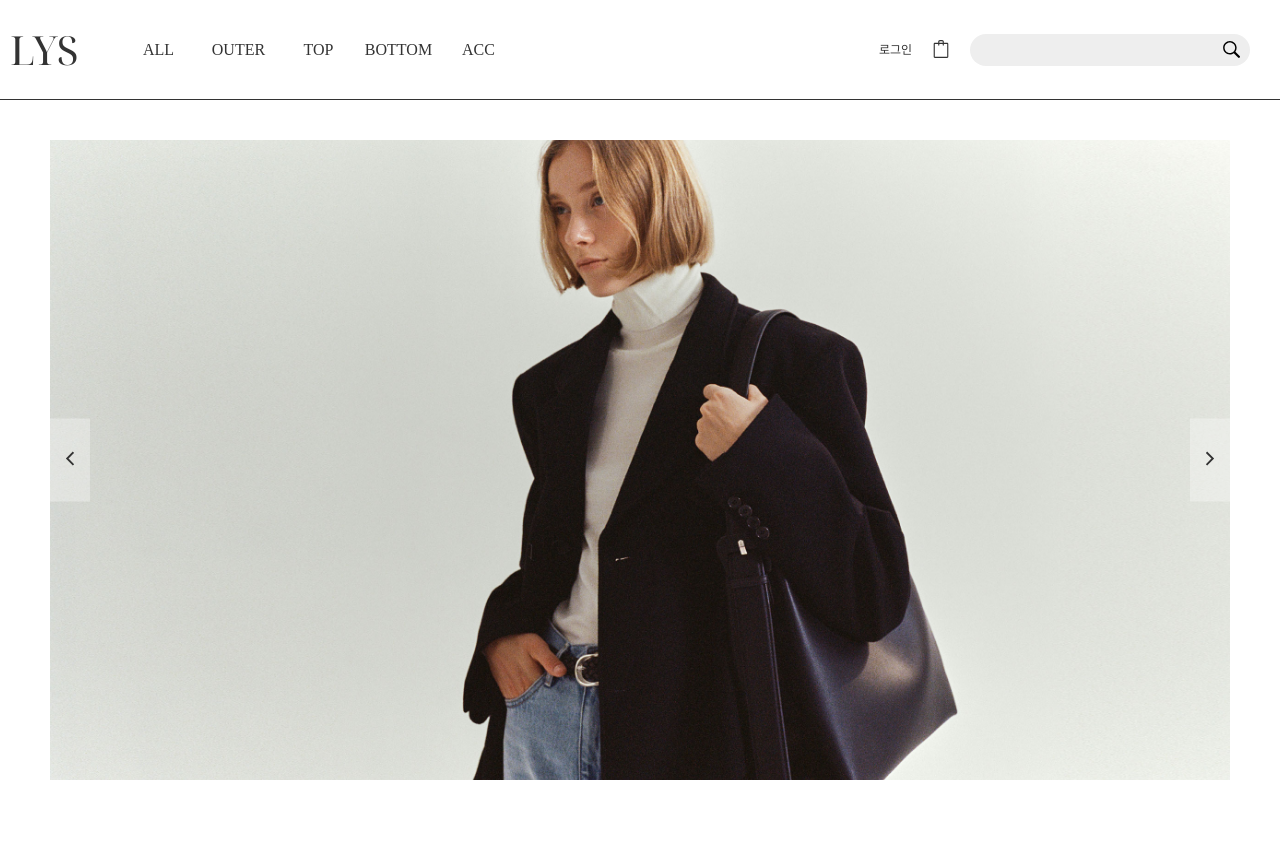
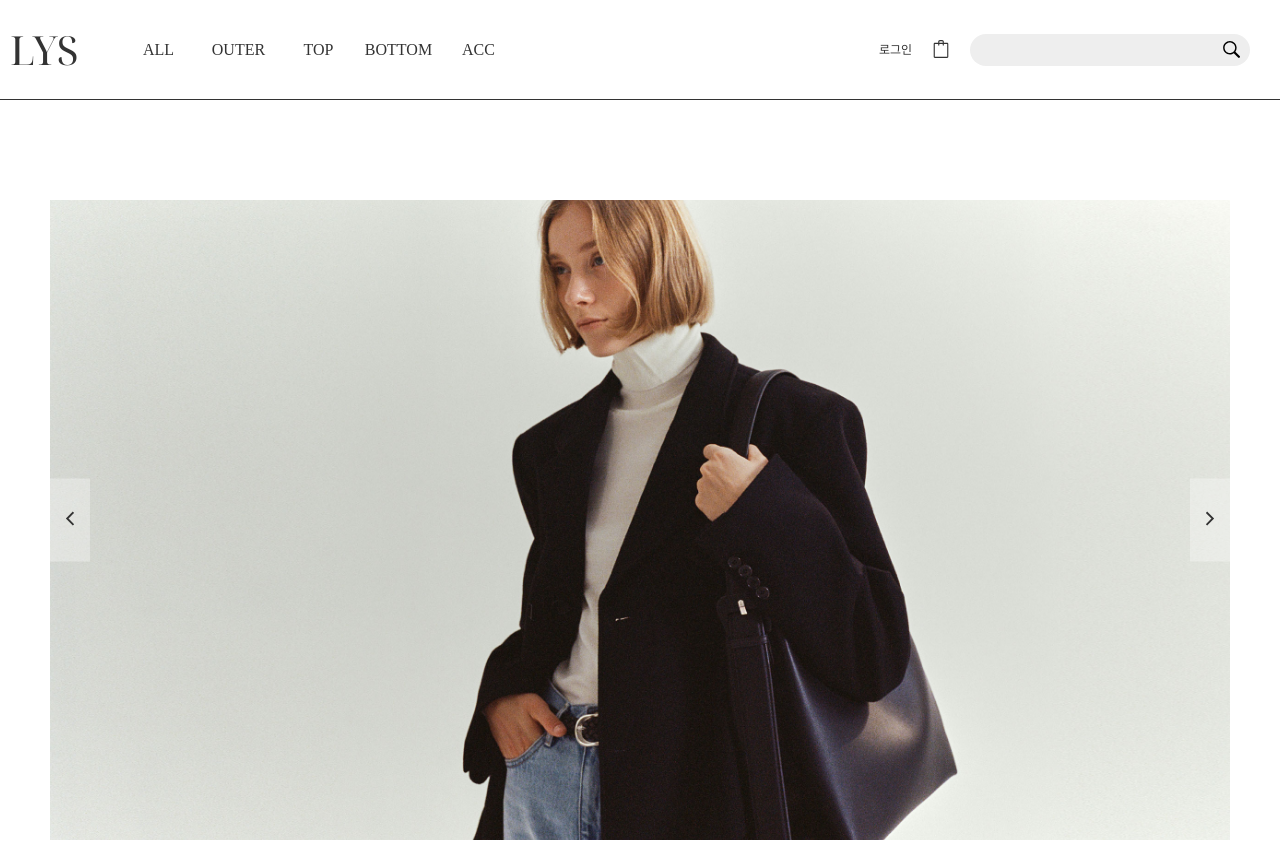
Before and after one commit to SuperMiniBeans/Front, a React (Create React App) app: page / in a window 1280 px wide. Shown: the top 842 px of the page. Built offline with nearby package versions, Linux system fonts and the light colour scheme.

Commit message:
[STYLE] 패딩값 수정

```diff
--- a/src/App.js
+++ b/src/App.js
@@ -143,7 +143,7 @@ function App() {
 }
 
 const MainContentWrap = styled.div`
-  padding: 40px 0 200px;
+  padding: 100px 0 160px;
 `
 
 export default App;
```
